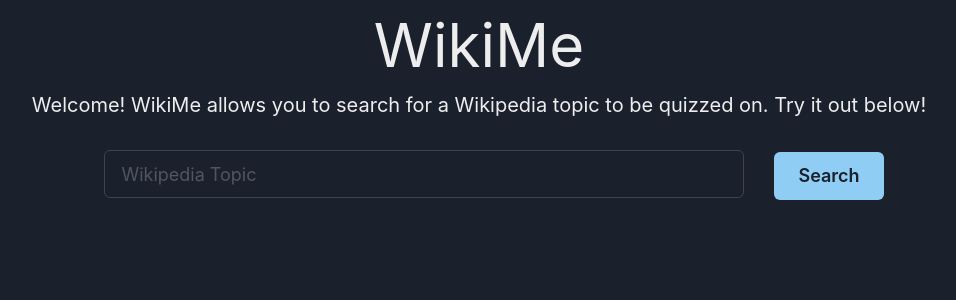
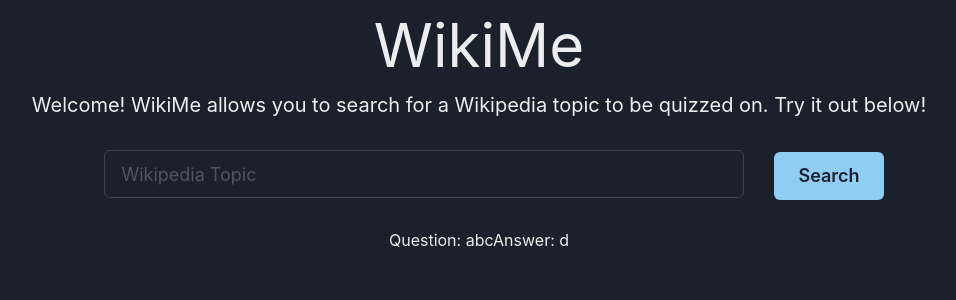
Before and after one commit to hadialhakeem/wikiquiz-client, a React (Create React App) app: page / in a window 1280 px wide. Shown: the top 300 px of the page, without its empty margins (161-1117 px from the left). Built offline with nearby package versions, Linux system fonts and the light colour scheme.

Commit message:
added Quiz componenent, to render the quiz

```diff
--- a/src/components/cards.js
+++ b/src/components/Cards.js
@@ -4,3 +4,8 @@
 class Cards extends React.Component{
 
 }
+
+
+function Card(props) {
+
+}
--- a/src/components/Main.js
+++ b/src/components/Main.js
@@ -1,27 +1,30 @@
 import React from 'react';
 import { Text } from "@chakra-ui/react"
 import { Button, ButtonGroup } from "@chakra-ui/react"
-import { Box } from "@chakra-ui/react"
 import { Input } from "@chakra-ui/react"
-import { StarIcon } from '@chakra-ui/icons'
-import { Badge } from "@chakra-ui/react"
-import { Image } from "@chakra-ui/react"
 
-
-// Sample card from Airbnb
-
+import Quiz from "./Quiz";
 
 
 class Main extends React.Component {
-    constructor() {
-        super();
+    constructor(props) {
+        super(props);
 
         this.state = {
-            quiz: null
+            quiz: [{'question': 'abc',
+                'answer' : 'd',
+                'options': ['d','a','b']},
+                {'question': 'def',
+                    'answer' : 'd',
+                    'options': ['d','a','b']},
+                {'question': 'tyu',
+                    'answer' : 'd',
+                    'options': ['d','a','b']}]
         }
     }
 
     render(){
+        const { quiz } = this.state;
 
         return (
             <div align={'center'}>
@@ -36,6 +39,10 @@
                 <Input variant="outline" size="lg" w="50%" margin="30px" placeholder="Wikipedia Topic"/>
                 <Button colorScheme="blue" size="lg">Search</Button>
               </div>
+
+                {quiz &&
+                    <Quiz questions={quiz} />
+                }
             </div>
         )
 
--- /dev/null
+++ b/src/components/Quiz.js
@@ -0,0 +1,51 @@
+import React from 'react';
+
+class Quiz extends React.Component {
+    constructor(props) {
+        super(props);
+
+        this.state = {
+            currentQuestion: 0
+        }
+    }
+
+    render () {
+        const { currentQuestion } = this.state;
+        let { questions } = this.props;
+
+        let renderedQuestion = <Question qDict={questions[currentQuestion]} />
+
+        return (
+            <div>
+                {renderedQuestion}
+            </div>
+        )
+    }
+
+}
+
+
+/*
+
+{'question': 'abc',
+'answer' : 'd',
+'options': ['d','a','b']}
+
+ */
+function Question(props) {
+    const { qDict } = props;
+
+    return (
+        <div>
+            Question: {qDict.question}
+            Answer: {qDict.answer}
+            <br />
+        </div>
+    )
+}
+
+
+
+
+
+export default Quiz
```
